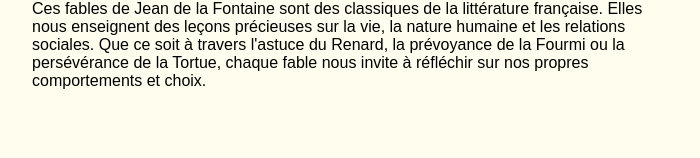
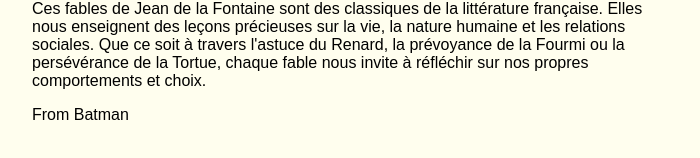
Before and after one commit to zaafir89/dataahtml, a plain HTML site: page index.html in a window 1280 px wide. Shown: the part 1392-1550 px from the top of the page, without its empty margins (288-988 px from the left). Drawn offline with Linux system fonts and the light colour scheme.

Commit message:
Update index.html
Je viens d’éditer ce fichier sur GitHub !

```diff
--- a/index.html
+++ b/index.html
@@ -120,5 +120,6 @@
 
     <h3>Conclusion</h3>
     <p>Ces fables de Jean de la Fontaine sont des classiques de la littérature française. Elles nous enseignent des leçons précieuses sur la vie, la nature humaine et les relations sociales. Que ce soit à travers l'astuce du Renard, la prévoyance de la Fourmi ou la persévérance de la Tortue, chaque fable nous invite à réfléchir sur nos propres comportements et choix.</p>
+<p>From Batman<br/></p>
 </body>
 </html>
```
